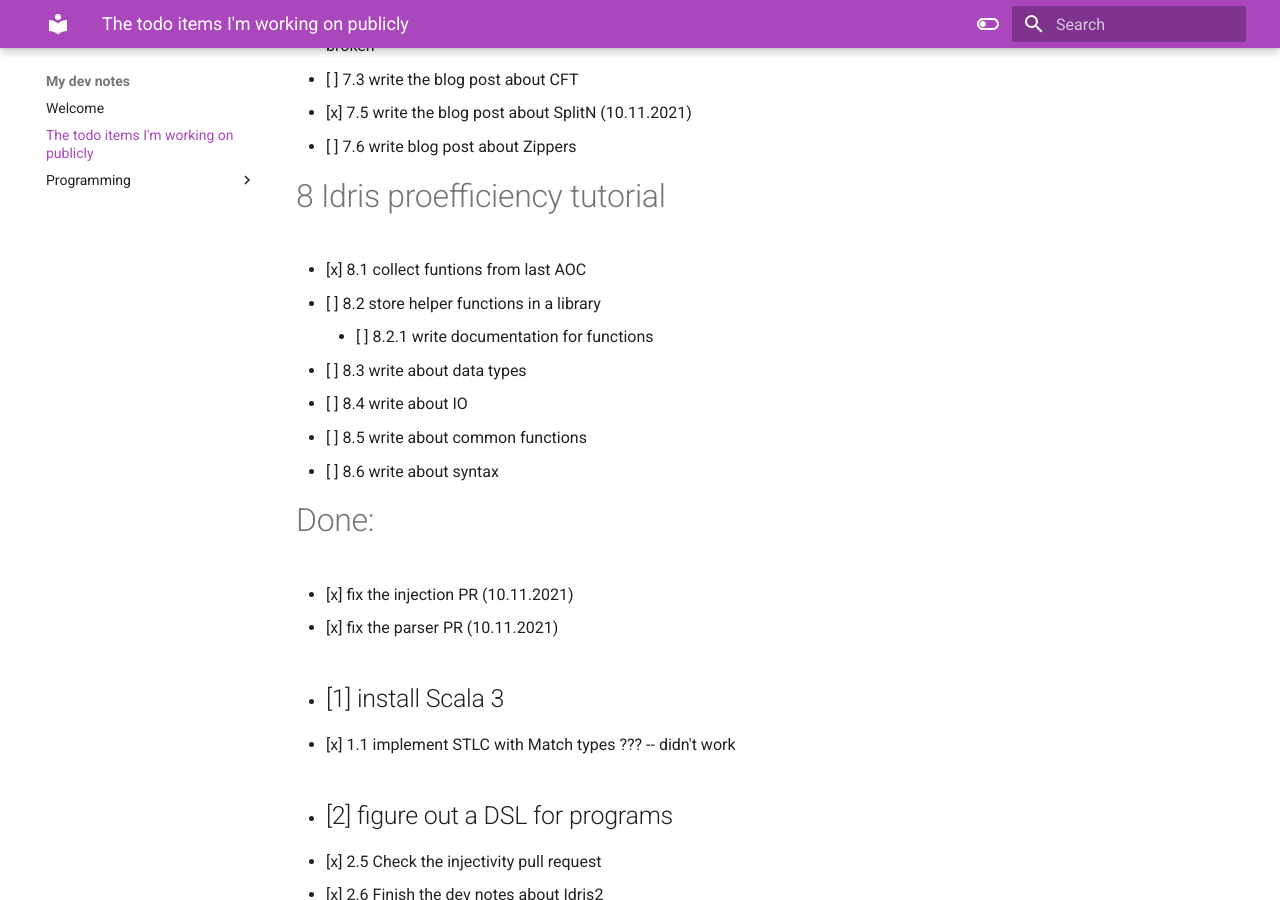
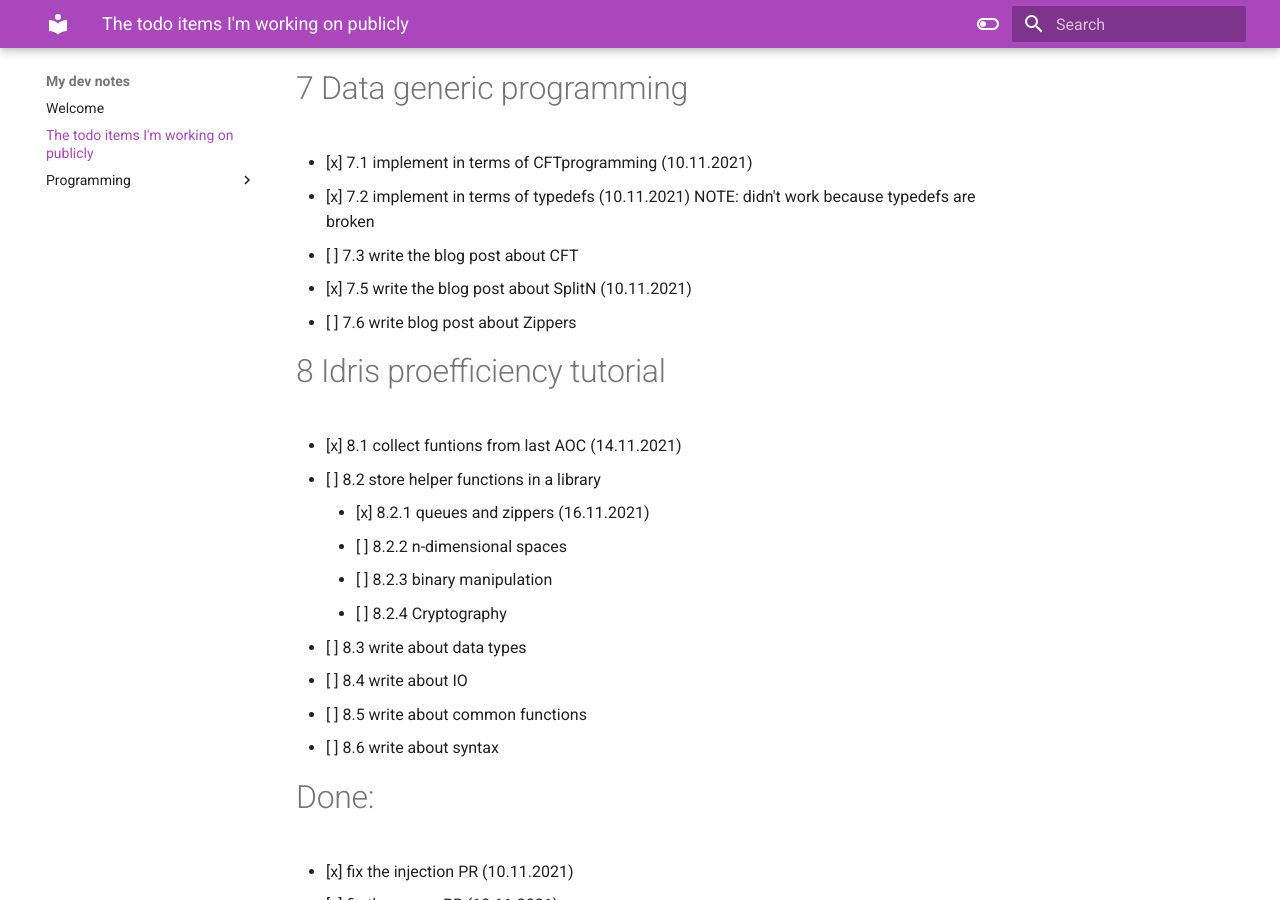
Before and after one commit to andrevidela/dev-notes, an MkDocs documentation site: the page built from docs/TASKS.md, in a window 1280 px wide and 900 px high, scrolled down 1912 px. Built offline with MkDocs 1.6.1 and Material for MkDocs 9.7.7, drawn with Linux system fonts in a browser that asks for light colours; some of the changed text lies outside the part shown.

Commit message:
update tasks from myrmidon

```diff
--- a/docs/TASKS.md
+++ b/docs/TASKS.md
@@ -20,7 +20,12 @@
   - [ ] 3.5 Add Bools
         NOTE: Important for if-then-else
   - [ ] 3.6 Write tests
+    - [x] 3.6.1 Write parser tests (15.11.2021)
+    - [ ] 3.6.1 Write compiler tests
   - [ ] 3.7 Add grades
+    - [x] 3.7.1 fix typechecker (16.11.2021)
+    - [ ] 3.7.2 fix subst
+    - [ ] 3.7.3 fix Quoting
 
 ## 5 OpenGames things
   - [x] 5.1 use mwc-prob to port to singletons
@@ -64,9 +69,12 @@
   - [ ] 7.6 write blog post about Zippers
 
 # 8 Idris proefficiency tutorial
-  - [x] 8.1 collect funtions from last AOC
+  - [x] 8.1 collect funtions from last AOC (14.11.2021)
   - [ ] 8.2 store helper functions in a library
-    - [ ] 8.2.1 write documentation for functions
+    - [x] 8.2.1 queues and zippers (16.11.2021)
+    - [ ] 8.2.2 n-dimensional spaces
+    - [ ] 8.2.3 binary manipulation
+    - [ ] 8.2.4 Cryptography
   - [ ] 8.3 write about data types
   - [ ] 8.4 write about IO
   - [ ] 8.5 write about common functions
```
